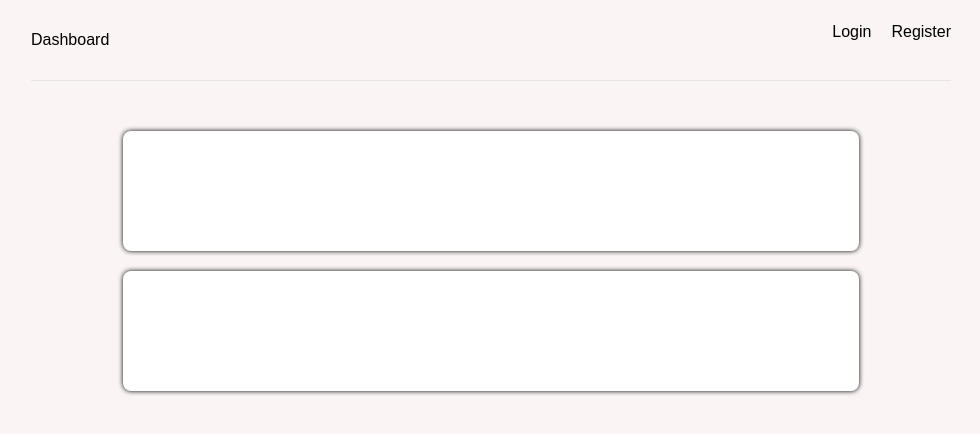
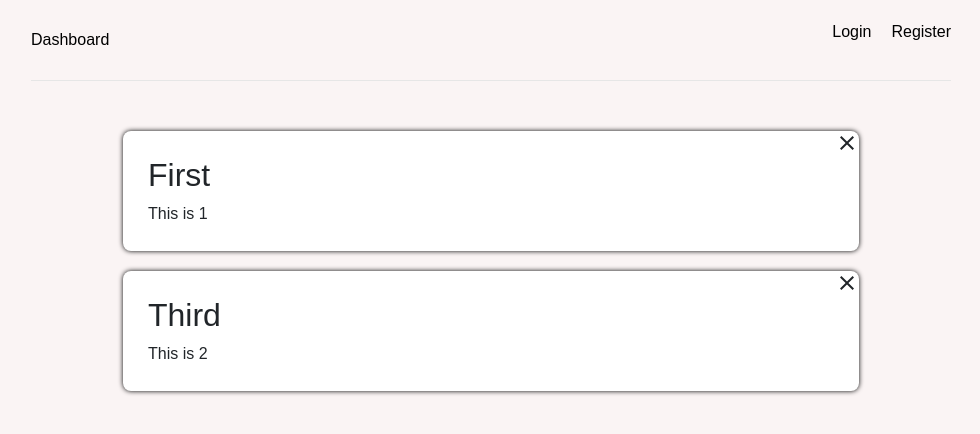
Before and after one commit to igorbobylyak/MERN-App, a React (Create React App) app in the folder client/: page / in a window 1280 px wide. Shown: the top 434 px of the page, without its empty margins (149-1129 px from the left). Built offline with nearby package versions, Linux system fonts and the light colour scheme.

Commit message:
Add some styles

```diff
--- a/client/package.json
+++ b/client/package.json
@@ -3,6 +3,10 @@
   "version": "0.1.0",
   "private": true,
   "dependencies": {
+    "@emotion/react": "^11.8.2",
+    "@emotion/styled": "^11.8.1",
+    "@mui/icons-material": "^5.5.1",
+    "@mui/material": "^5.5.2",
     "@reduxjs/toolkit": "^1.7.2",
     "@testing-library/jest-dom": "^4.2.4",
     "@testing-library/react": "^9.5.0",
--- a/client/src/app/routes/Landing.jsx
+++ b/client/src/app/routes/Landing.jsx
@@ -4,7 +4,7 @@ function Landing() {
     return (
         <div className="todos-container">
             <Todo title="First" body="This is 1" />
-            <Todo title="Second" body="This is 2" />
+            <Todo title="Third" body="This is 2" />
         </div>
     )
 }
--- a/client/src/components/Todo.jsx
+++ b/client/src/components/Todo.jsx
@@ -1,15 +1,25 @@
 import { useState, useEffect } from 'react';
+import CloseIcon from '@mui/icons-material/Close';
 
-function Todo(title, body) {
+function Todo(props) {
+    const { title, body } = props;
 
     const openTodo = () => {
-        console.log(title, body)
+        console.log(props)
+    }
+
+    const deleteTodo = (event) => {
+        event.stopPropagation();
     }
 
     return (
         <>
             <div onClick={openTodo} className="todo-item">
-
+                <div className='todo-content'>
+                    <h2>{title}</h2>
+                    <p>{body}</p>
+                </div>
+                <CloseIcon onClick={deleteTodo} />
             </div>
         </>
     )
--- a/client/src/index.css
+++ b/client/src/index.css
@@ -106,6 +106,8 @@ label {
     margin-bottom: 20px;
     border-radius: 8px;
     box-shadow: 0 0 5px black;
+    display: flex;
+    justify-content: space-between;
     transition: .1s linear;
 }
 
@@ -113,3 +115,12 @@ label {
     cursor: pointer;
     transform: scale(1, 1.1);
 }
+
+.todo-item .todo-content {
+    margin: 5px;
+    text-align: left;
+}
+
+.todo-content {
+    padding: 20px;
+}
```
Also changed, not shown: 1 other file (tests, documents, lock files or other folders).
